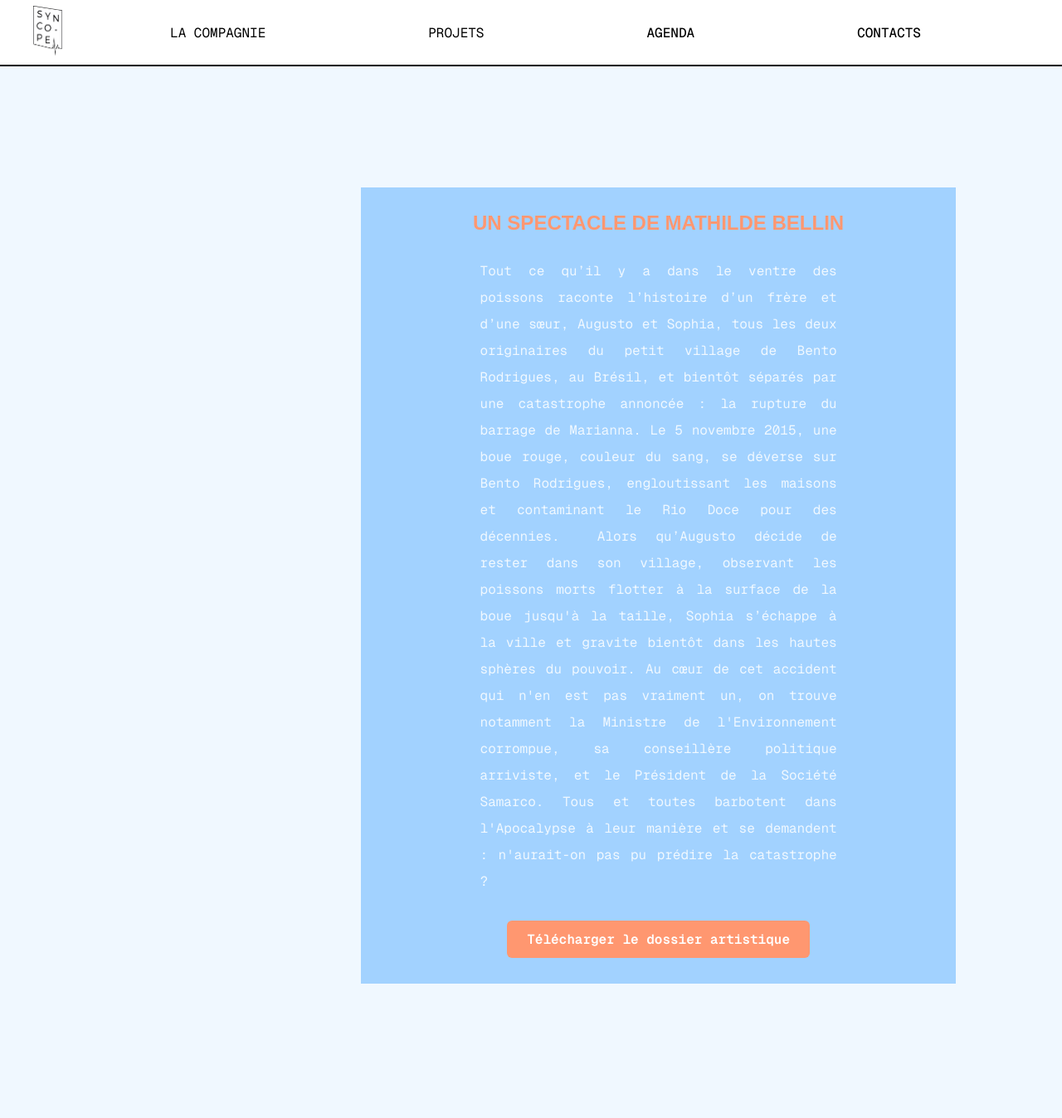
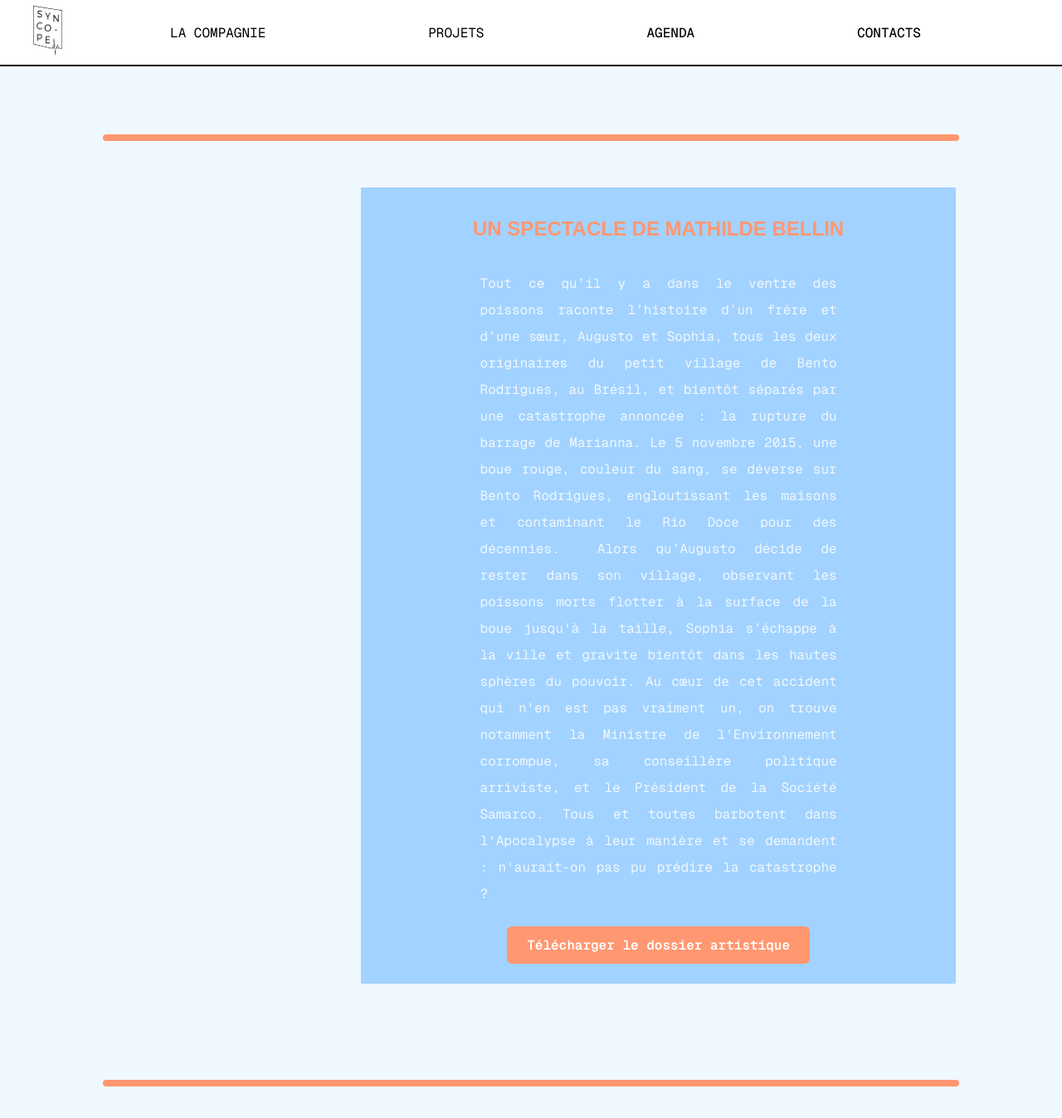
Before and after one commit to Louissnsn/LaSyncopeV2, a Next.js app: page /projets/leventredespoissons in a window 1280 px wide. Shown: the top 1348 px of the page at 83% size. Built offline with nearby package versions, Linux system fonts and the light colour scheme; a web font is replaced by a local one.

Commit message:
add shapes

```diff
--- a/app/components/Descriptif.js
+++ b/app/components/Descriptif.js
@@ -14,6 +14,7 @@ export default function Descriptif({
       {/* <div className={styles.shapeContainer}>
         <div className={styles.shape}></div>
       </div> */}
+      <div className={styles.shape1}></div>
       <div className={styles.firstPart}>
         <h2 className={styles.titre}>{title}</h2>
         <div className={styles.descContainer}>{descriptif}</div>
@@ -29,6 +30,7 @@ export default function Descriptif({
           }}
         />
       </div>
+      <div className={styles.shape2}></div>
     </div>
   );
 }
--- a/app/styles/Descriptif.module.css
+++ b/app/styles/Descriptif.module.css
@@ -11,6 +11,7 @@
   font-family: var(--font-combine, Arial, sans-serif);
   color: white;
   text-align: center;
+  padding: 2%;
 }
 
 .photoContainer {
@@ -144,6 +145,22 @@
   .titre {
     color: #ff9770;
   }
+  .shape1 {
+    grid-area: 1 / 1 / 2 / 13;
+    background-color: #ff9770;
+    margin: auto;
+    width: 84%;
+    height: 8px;
+    border-radius: 50px;
+  }
+  .shape2 {
+    grid-area: 10 / 1 / 12 / 13;
+    background-color: #ff9770;
+    margin: auto;
+    width: 84%;
+    height: 8px;
+    border-radius: 50px;
+  }
 }
 
 @media (min-width: 1440px) and (max-width: 1920px) {
```
